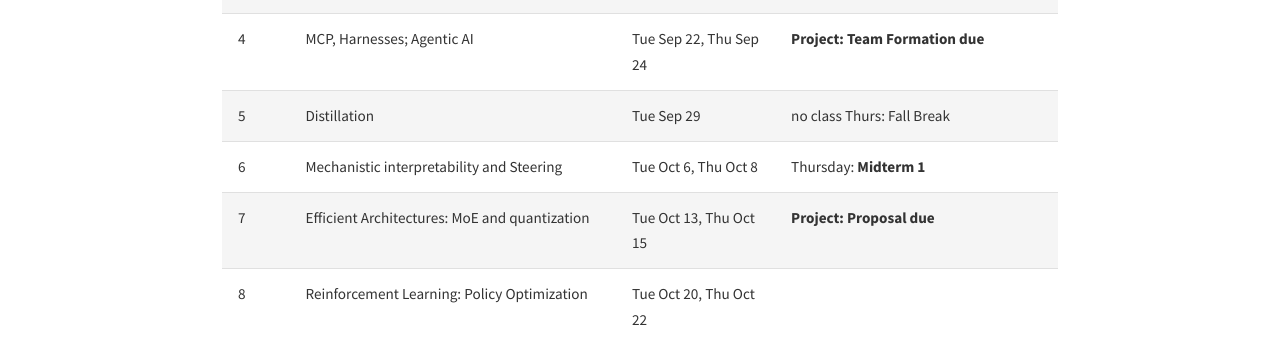
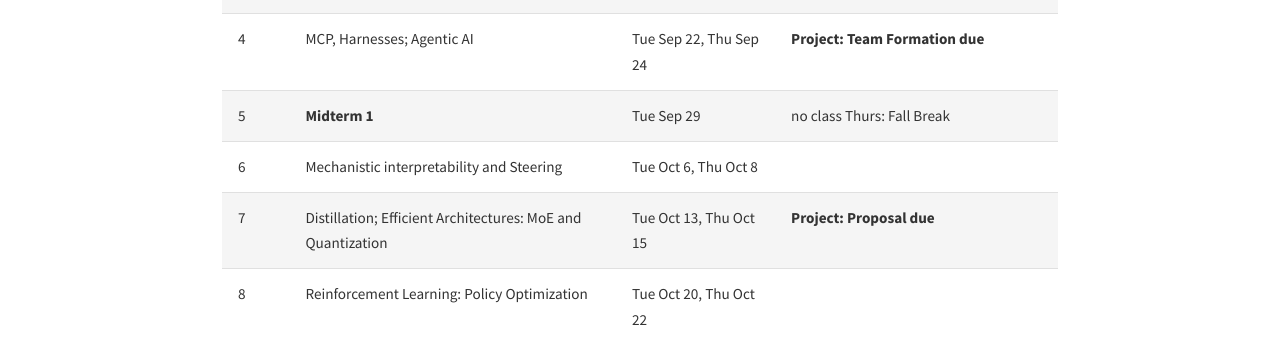
Before and after one commit to ungarl/CIS6220, a Jekyll site: the page built from schedule.md, in a window 1280 px wide. Shown: the part 788-1128 px from the top of the page. Built offline with Jekyll 4.4.1, drawn with Linux system fonts in a browser that asks for light colours; some web fonts are replaced.

Commit message:
Move Midterm 1 to Week 5, give Week 6 a full steering week
- Week 5: Midterm 1 only (Tuesday); Thursday still Fall Break
- Week 6: Mechanistic Interpretability and Steering now has the full
  week uninterrupted (previously lost Thursday to the midterm)
- Week 7: absorbs Distillation + training-efficiency content alongside
  MoE and Quantization (Tue: Distillation/Training Efficiency, Thu: MoE
  + Quantization)

Co-Authored-By: Claude Sonnet 5 <noreply@anthropic.com>

```diff
--- a/schedule.md
+++ b/schedule.md
@@ -17,9 +17,9 @@ For the final project deliverables in detail, see [Final Project](project.html).
 | 2 | Computer Vision and Segmentation | Tue Sep 8, Thu Sep 10 | |
 | 3 | VLMs, Multimodal Models, Diffusion Models | Tue Sep 15, Thu Sep 17 | |
 | 4 | MCP, Harnesses; Agentic AI | Tue Sep 22, Thu Sep 24 | **Project: Team Formation due** |
-| 5 | Distillation | Tue Sep 29 | no class Thurs: Fall Break |
-| 6 | Mechanistic interpretability and Steering | Tue Oct 6, Thu Oct 8 | Thursday: **Midterm 1**  |
-| 7 | Efficient Architectures: MoE and quantization | Tue Oct 13, Thu Oct 15 | **Project: Proposal due** |
+| 5 | **Midterm 1** | Tue Sep 29 | no class Thurs: Fall Break |
+| 6 | Mechanistic interpretability and Steering | Tue Oct 6, Thu Oct 8 | |
+| 7 | Distillation; Efficient Architectures: MoE and Quantization | Tue Oct 13, Thu Oct 15 | **Project: Proposal due** |
 | 8 | Reinforcement Learning: Policy Optimization | Tue Oct 20, Thu Oct 22 | |
 | 9 | Reinforcement Learning: Deep Q-Networks | Tue Oct 27, Thu Oct 29 | **Project: Midpoint check-in** |
 | 10 | Speech and Audio Processing | Tue Nov 3, Thu Nov 5 | |
```
Also changed, not shown: topics.md (+41 -49 lines).
